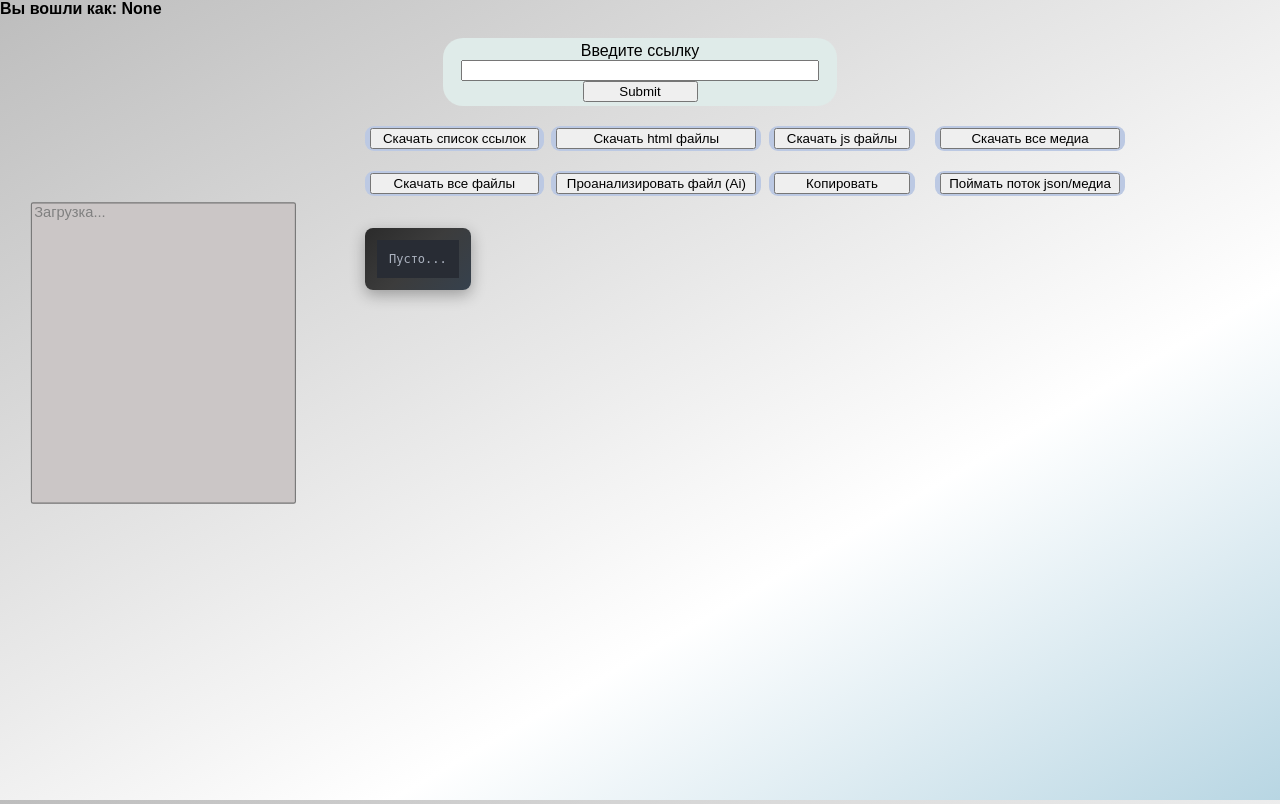
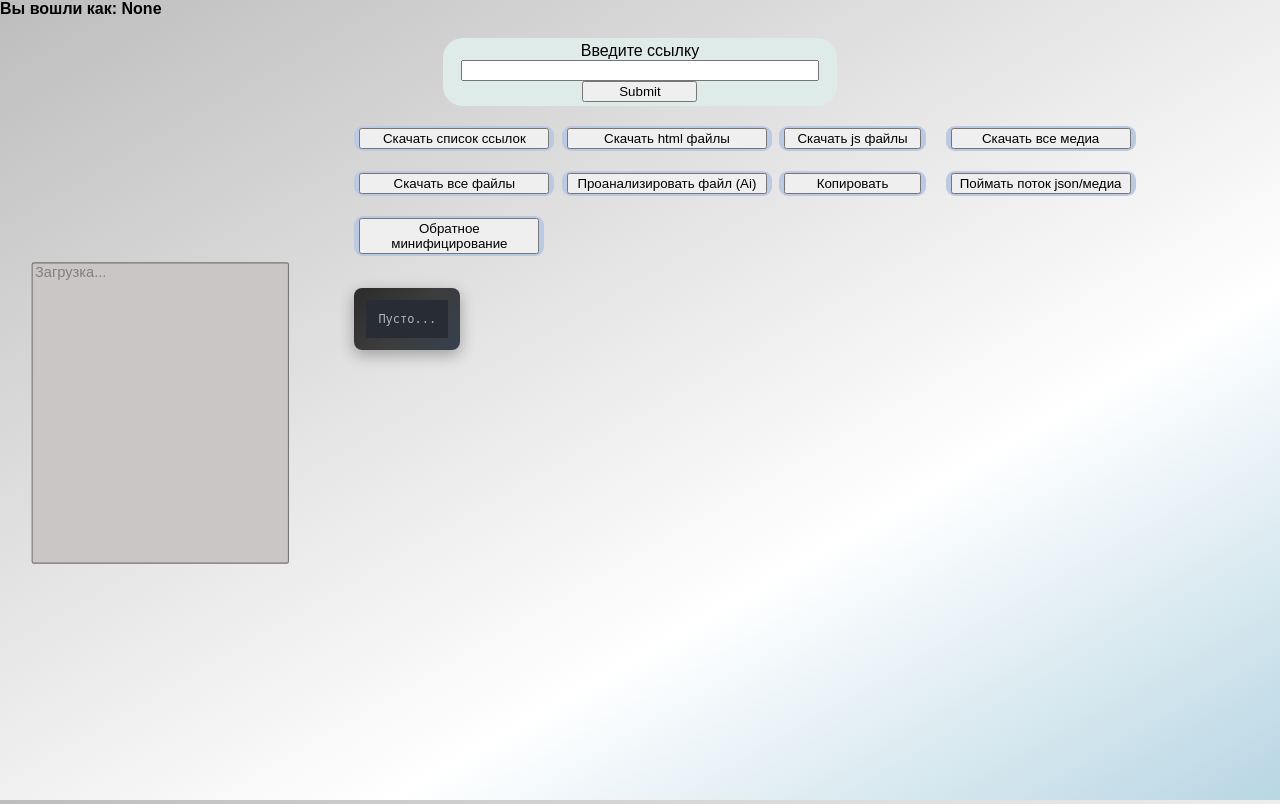
Before and after one commit to 1K0T1/site_analysis_for_api, a Flask app: page /view_analysis_api in a window 1280 px wide. Shown: the top 804 px of the page. Run offline with Flask 3, Linux system fonts and the light colour scheme; data that the repository does not hold is empty; some libraries are stand-ins or nearby versions.

Commit message:
add class Instructions_Code and add function revers_minification

```diff
--- a/server.py
+++ b/server.py
@@ -30,7 +30,7 @@ from loguru import logger
 # отдельные функции
 from gmail_restore import Restore_account
 from data_sql import Data_base
-from create_instructions_and_API import Instructions_API
+from create_instructions_and_API import Instructions_API, Instructions_Code
 from fileopen import Open_List, Open_File, Download_File, Download_All, AiGenerate
 from log.log import log_server
 
@@ -46,10 +46,6 @@ socketio = SocketIO(app, manage_session=False, async_mode="threading")
 ph = PasswordHasher()
 
 log_server()
-
-# убераем логирование socketio и engineio
-# logging.getLogger("engineio").setLevel(logging.ERROR)
-# logging.getLogger("socketio").setLevel(logging.ERROR)
 
 
 # рендер 1 страницы
@@ -203,7 +199,7 @@ def view_file(filename):
 
         emit("file_chosen", {"fileMessage": data_url})
 
-        logger.success("The contents of the file are displayed")
+        logger.success(f"User: {name}; The contents of the file are displayed")
     else:
         emit("file_chosen", {"fileMessage": open_file})
 
@@ -325,6 +321,23 @@ def route_flow_view():
     return jsonify({"status": True})
 
 
+# decode mifinified files
+def run_reverse_minification(name, code):
+    Instructions_Code().decode_code(name, code)
+
+
+@app.route("/view_analysis_api/reverse_minification", methods=["POST", "GET"])
+def revers_minification():
+    name = session.get("name")
+    if request.method == "POST":
+        file_name = request.form.get("filename")
+        logger.info(f"Name: {name}, Get file: {file_name}")
+        code = request.form.get("code")
+        p = Process(target=run_reverse_minification, args=(name, file_name))
+        p.start()
+    return jsonify({"status": True})
+
+
 # анализ с помощью AI
 def ai_generate(name, links):
     urls = AiGenerate().sort_links(name, links)
@@ -340,10 +353,16 @@ def route_to_ai():
     return jsonify({"status": "started"})
 
 
+@app.errorhandler(404)
+def page_not_found(e):
+    logger.wrarning(f"404 Error Page Not Found {e}")
+    return render_template("404.html"), 404
+
+
 # лог и самоподписанный сертификат
 if __name__ == "__main__":
-    cert_path = Path(__file__).parent / "pem" / r"localhost+2.pem"
-    key_path = Path(__file__).parent / "pem" / r"localhost+2-key.pem"
+    cert_path = Path(__file__).parent / "pem" / r"secret+2.pem"
+    key_path = Path(__file__).parent / "pem" / r"secret+2-key.pem"
     socketio.run(
         app, debug=False, use_reloader=False, ssl_context=(cert_path, key_path)
     )
--- /dev/null
+++ b/static/post_decode.js
@@ -0,0 +1,13 @@
+document.getElementById('reverse_minification').addEventListener('submit', async (event) => {
+    event.preventDefault();
+
+    const formData = new FormData();
+    // Добавляем данные
+    formData.append('filename', document.getElementById('fileList').value);
+    formData.append('code', document.getElementById('fileMessage').innerText);
+
+    await fetch('/view_analysis_api/reverse_minification', {
+        method: 'POST',
+        body: formData // Отправляем как форму, а не JSON
+    });
+});
--- a/static/style.css
+++ b/static/style.css
@@ -409,7 +409,7 @@ main.view_analysis_api .filejs {
 main.view_analysis_api .listfile {
   display: grid;
   grid-column: 1;
-  grid-row: 5 / 6;
+  grid-row: 6 / 7;
   background: #cbc6c6;
   cursor: help;
   transition: 0.4s;
@@ -489,10 +489,24 @@ main.view_analysis_api .media_download {
   justify-self: left;
 }
 
+main.view_analysis_api .reverse_minification {
+  display: grid;
+  grid-column: 2;
+  grid-row: 5;
+  background: #bcc9e3;
+  border-radius: 9px;
+  padding: 2px 5px;
+  cursor: pointer;
+  transition: 0.4s;
+  width: 100%;
+  max-width: 180px;
+  justify-self: left;
+}
+
 main.view_analysis_api .viewcode {
   display: grid;
   grid-column: 2 / 6;
-  grid-row: 5 / 6;
+  grid-row: 6 / 7;
   font-size: 12px;
   max-width: 920px;
   max-height: 600px;
--- a/templates/view_analysis_api.html
+++ b/templates/view_analysis_api.html
@@ -4,7 +4,7 @@
 <head>
     <meta charset="UTF-8">
     <meta name="viewport" content="width=device-width, initial-scale=1.0">
-    <meta name="description" content="secret letter"> <!-- для поисковика -->
+    <meta name="description" content="secret letter">
     <title>Secret</title>
     <link rel="stylesheet" href="{{ url_for('static', filename='style.css') }}">
     <link rel="icon" href="{{ url_for('static', filename='favicon.ico') }}" type="image/x-icon">
@@ -16,11 +16,13 @@
     <main class="view_analysis_api">
         <strong class="name">{{message}}</strong>
         <strong class="loading" id="status">{{loading_message}}</strong>
+
         <form method="post" action="/view_analysis_api" class="postlink">
             <label>Введите ссылку</label>
             <input type="url" class="inputurl" name="buttonurl">
             <input type="submit" class="buttonurl">
         </form>
+
         <form class="list" id="download-list" action="/view_analysis_api/link">
             <button type="submit">Скачать список ссылок</button>
         </form>
@@ -45,9 +47,14 @@
         <form id="flow_view" class="flow_view">
             <button type="submit">Поймать поток json/медиа</button>
         </form>
+        <form id="reverse_minification" class="reverse_minification">
+            <button type="submit">Обратное минифицирование</button>
+        </form>
+
         <select class="listfile" id="fileList" name="buttonurl" size="16">
             <option disabled>Загрузка...</option>
         </select>
+
         <pre id="copy" class="viewcode">
             <code id="fileMessage"></code>
             <img id="img" style="display:none; max-width:300px;">
@@ -66,6 +73,7 @@
     <script src="{{ url_for('static', filename='check_flow.js') }}"></script>
     <script src="{{ url_for('static', filename='check_media.js') }}"></script>
     <script src="{{ url_for('static', filename='copycode.js') }}"> </script>
+    <script src="{{ url_for('static', filename='post_decode.js') }}"> </script>
 </body>
 
 </html>
```
Also changed, not shown: create_instructions_and_API.py (+21 -1 lines), templates/404.html (added, +16 -0 lines), 4 other files.
